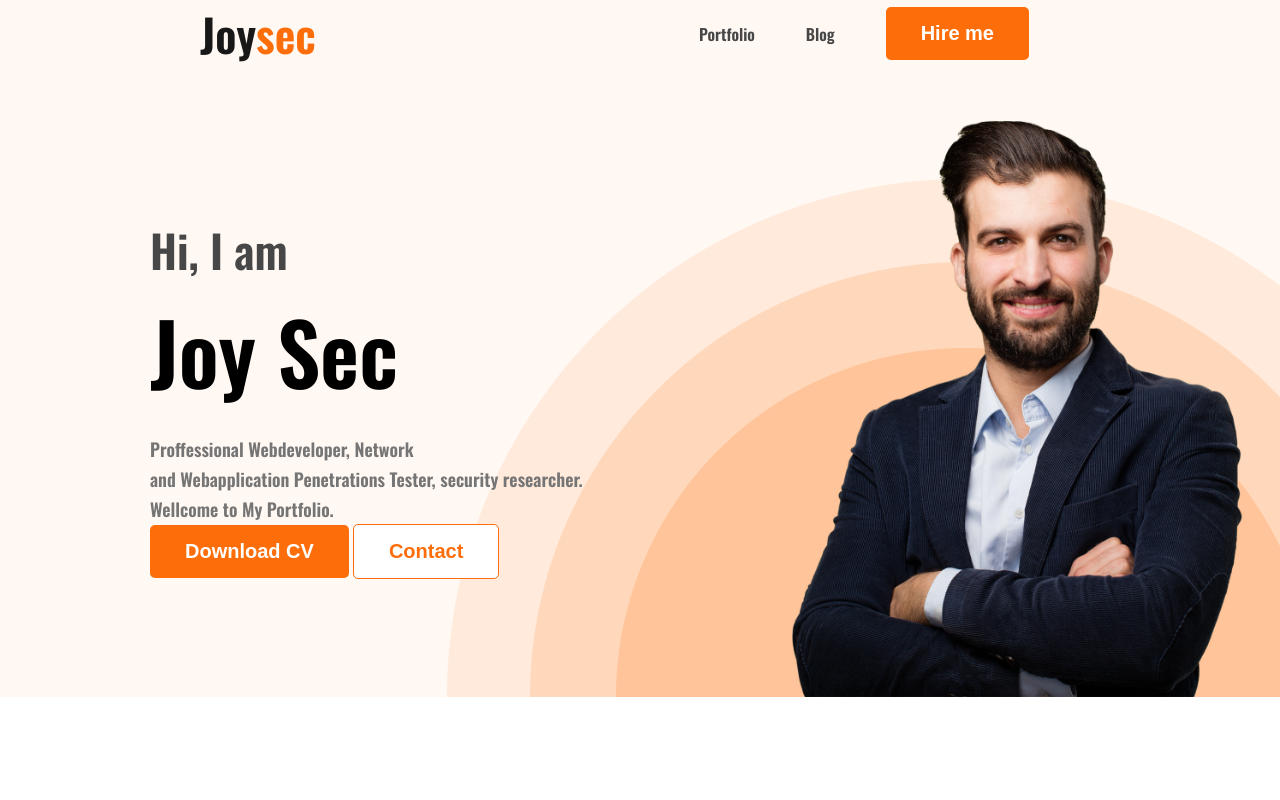
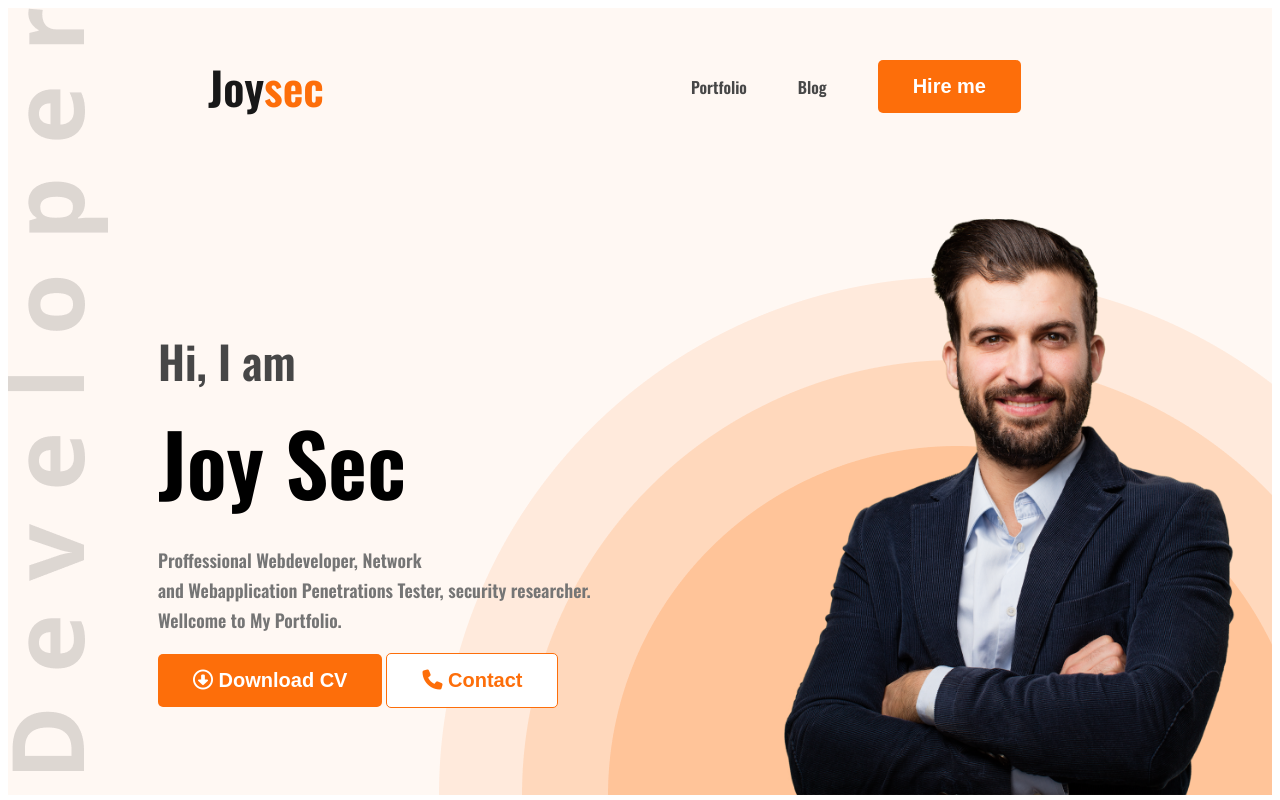
Before and after one commit to cyberpenta/portfolio, a plain HTML site: page index.html in a window 1280 px wide. Shown: the top 800 px of the page. Drawn offline with nearby package versions, Linux system fonts and the light colour scheme.

Commit message:
added fonts

```diff
--- a/index.html
+++ b/index.html
@@ -12,6 +12,7 @@
         href="https://fonts.googleapis.com/css2?family=Open+Sans:wght@400;600;700;800&family=Oswald:wght@600&display=swap"
         rel="stylesheet">
     <link rel="stylesheet" href="styles/style.css">
+    <script src="https://kit.fontawesome.com/bd5a712511.js" crossorigin="anonymous"></script>
 
     <title>Portfolio</title>
 </head>
@@ -35,8 +36,8 @@
                     Webdeveloper, Network <br>and Webapplication Penetrations Tester, security
                     researcher. <br> Wellcome to My Portfolio.
                 </p>
-                <button class="btn-primary">Download CV</button>
-                <button class="btn-secondary">Contact</button>
+                <button class="btn-primary"><i class="fa-sharp fa-regular fa-circle-down"></i> Download CV</button>
+                <button class="btn-secondary"><i class="fa-solid fa-phone"></i> Contact</button>
             </div>
             <img class="profile-pic" src="images/hardy.png" alt="">
 
@@ -192,7 +193,7 @@
             </div>
 
             <div class="download-cv">
-                <button class="btn-primary">Download CV</button>
+                <button class="btn-primary"><i class="fa-sharp fa-regular fa-circle-down"></i> Download CV</button>
             </div>
 
         </section>
--- a/styles/style.css
+++ b/styles/style.css
@@ -1,8 +1,4 @@
 /* Shared Design */
-* {
-    padding: 0;
-    margin: 0;
-}
 
 body {
     font-family: 'Open Sans', sans-serif;
@@ -72,9 +68,9 @@ nav a {
 
 .header {
     background-color: #FFF8F3;
-    background-image: url('../images/header_bg.png');
+    background-image: url('../images/header_bg.png'),url('../images/developer.png');
     background-repeat: no-repeat;
-    background-position: bottom right;
+    background-position: bottom right,top left;
 }
 
 
```
